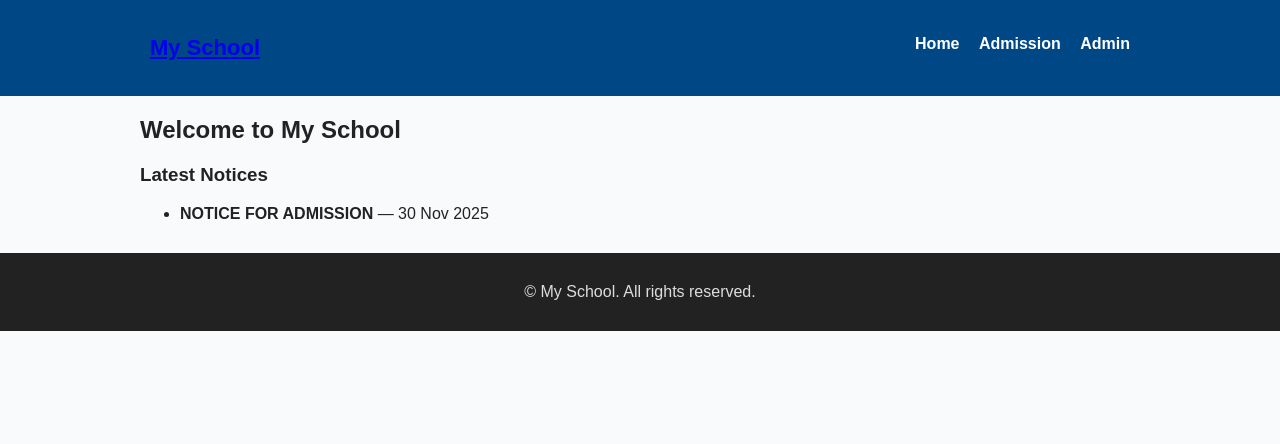
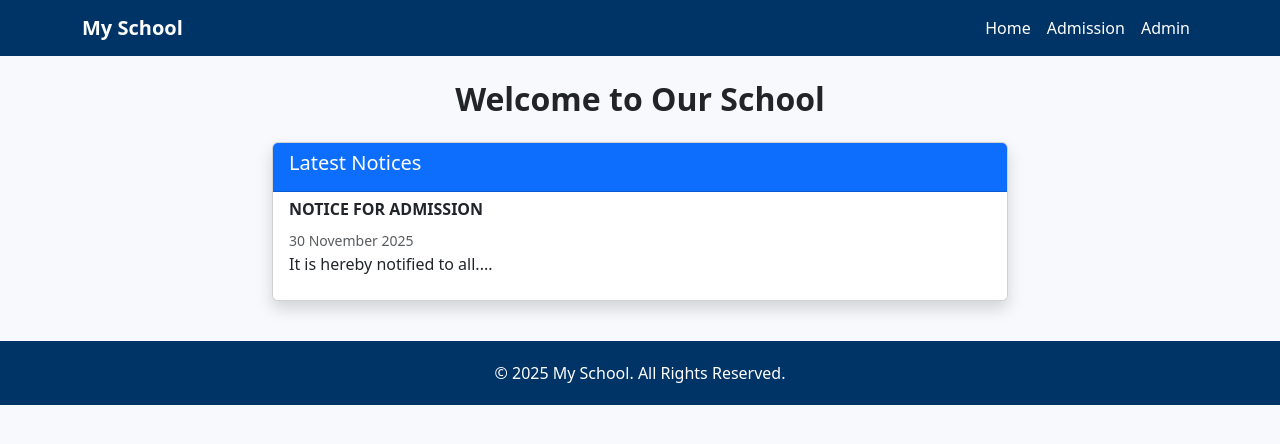
Before and after one commit to AyushDuttaCSE/school_demo, a Flask app: page / in a window 1280 px wide. Shown: the top 444 px of the page. Run offline with Flask 3, Linux system fonts and the light colour scheme.

Commit message:
Updated app.py and added new templates

```diff
--- a/app.py
+++ b/app.py
@@ -10,6 +10,9 @@ from config import Config
 import os
 from datetime import datetime
 
+# -----------------------
+# App & Config
+# -----------------------
 app = Flask(__name__)
 app.config.from_object(Config)
 
@@ -18,6 +21,13 @@ migrate = Migrate(app, db)
 
 login_manager = LoginManager(app)
 login_manager.login_view = "admin_login"
+
+# -----------------------
+# Context Processor for now()
+# -----------------------
+@app.context_processor
+def inject_now():
+    return {'now': datetime.utcnow}
 
 # -----------------------
 # Models
@@ -68,7 +78,7 @@ class LoginForm(FlaskForm):
     submit = SubmitField("Login")
 
 # -----------------------
-# Login loader
+# Login Loader
 # -----------------------
 @login_manager.user_loader
 def load_user(user_id):
@@ -125,7 +135,6 @@ def admin_logout():
     logout_user()
     return redirect(url_for("admin_login"))
 
-# Simple route to add a notice (in production make a proper form + check rights)
 @app.route("/admin/add_notice", methods=["POST"])
 @login_required
 def add_notice():
@@ -138,17 +147,15 @@ def add_notice():
         flash("Notice added", "success")
     return redirect(url_for("admin_dashboard"))
 
-# Serve uploaded files (if you allow uploads)
 @app.route('/uploads/<path:filename>')
 def uploaded_file(filename):
     return send_from_directory(app.config['UPLOAD_FOLDER'], filename)
 
 # -----------------------
-# CLI helper: create admin if none exists
+# CLI helper: create admin
 # -----------------------
 @app.cli.command("create-admin")
 def create_admin():
-    """Create an admin user (run: flask create-admin)"""
     import getpass
     email = input("Admin email: ").strip()
     name = input("Admin name: ").strip()
--- a/templates/base.html
+++ b/templates/base.html
@@ -1,40 +1,52 @@
-<!doctype html>
+<!DOCTYPE html>
 <html lang="en">
 <head>
-  <meta charset="utf-8" />
-  <meta name="viewport" content="width=device-width,initial-scale=1" />
-  <title>{{ title or "My School" }}</title>
-  <link rel="stylesheet" href="{{ url_for('static', filename='css/style.css') }}">
+    <meta charset="UTF-8">
+    <title>{{ title if title else "School Website" }}</title>
+    <link href="https://cdn.jsdelivr.net/npm/bootstrap@5.3.3/dist/css/bootstrap.min.css" rel="stylesheet">
+
+    <style>
+        body { background-color: #f7f9fc; }
+        .navbar { background: #003366; }
+        .navbar-brand, .nav-link { color: white !important; }
+        footer {
+            margin-top: 40px;
+            padding: 20px;
+            background: #003366;
+            color: white;
+            text-align: center;
+        }
+    </style>
 </head>
 <body>
-  <header class="site-header">
-    <div class="container">
-      <h1 class="logo"><a href="{{ url_for('index') }}">My School</a></h1>
-      <nav>
-        <a href="{{ url_for('index') }}">Home</a>
-        <a href="{{ url_for('admission') }}">Admission</a>
-        <a href="{{ url_for('admin_login') }}">Admin</a>
-      </nav>
+
+<nav class="navbar navbar-expand-lg">
+  <div class="container">
+    <a class="navbar-brand fw-bold" href="/">My School</a>
+    <button class="navbar-toggler" type="button" data-bs-toggle="collapse" data-bs-target="#navbarNav">
+      <span class="navbar-toggler-icon bg-light"></span>
+    </button>
+    <div class="collapse navbar-collapse" id="navbarNav">
+      <ul class="navbar-nav ms-auto">
+
+        <li class="nav-item"><a class="nav-link" href="/">Home</a></li>
+        <li class="nav-item"><a class="nav-link" href="/admission">Admission</a></li>
+        <li class="nav-item"><a class="nav-link" href="/admin/login">Admin</a></li>
+
+      </ul>
     </div>
-  </header>
+  </div>
+</nav>
 
-  <main class="container">
-    {% with messages = get_flashed_messages(with_categories=true) %}
-      {% if messages %}
-        <div class="flash-messages">
-        {% for category, msg in messages %}
-          <div class="flash {{ category }}">{{ msg }}</div>
-        {% endfor %}
-        </div>
-      {% endif %}
-    {% endwith %}
+<div class="container mt-4">
     {% block content %}{% endblock %}
-  </main>
+</div>
 
-  <footer class="site-footer">
-    <div class="container">
-      <p>© {{ now().year if now is defined else "" }} My School. All rights reserved.</p>
-    </div>
-  </footer>
+<footer>
+    © {{ now().year }} My School. All Rights Reserved.
+</footer>
+
+<script src="https://cdn.jsdelivr.net/npm/bootstrap@5.3.3/dist/js/bootstrap.bundle.min.js"></script>
+
 </body>
 </html>
--- a/templates/index.html
+++ b/templates/index.html
@@ -1,17 +1,30 @@
 {% extends "base.html" %}
 {% block content %}
-<link rel="stylesheet" href="styles.css">
-<h2>Welcome to My School</h2>
-<section>
-  <h3>Latest Notices</h3>
-  {% if notices %}
-    <ul>
-      {% for n in notices %}
-        <li><strong>{{ n.title }}</strong> — {{ n.date.strftime('%d %b %Y') }}</li>
-      {% endfor %}
-    </ul>
-  {% else %}
-    <p>No notices yet.</p>
-  {% endif %}
-</section>
+
+<h2 class="mb-4 text-center fw-bold">Welcome to Our School</h2>
+
+<div class="row">
+    <div class="col-md-8 offset-md-2">
+
+        <div class="card shadow">
+            <div class="card-header bg-primary text-white">
+                <h5>Latest Notices</h5>
+            </div>
+
+            <ul class="list-group list-group-flush">
+                {% for notice in notices %}
+                <li class="list-group-item">
+                    <h6 class="fw-bold">{{ notice.title }}</h6>
+                    <small class="text-muted">{{ notice.date.strftime("%d %B %Y") }}</small>
+                    <p>{{ notice.content }}</p>
+                </li>
+                {% else %}
+                <li class="list-group-item text-center">No notices available.</li>
+                {% endfor %}
+            </ul>
+        </div>
+
+    </div>
+</div>
+
 {% endblock %}
```
Also changed, not shown: templates/admin_dashboard.html (+51 -20 lines), templates/admin_login.html (+25 -7 lines), templates/admission.html (+36 -21 lines).
